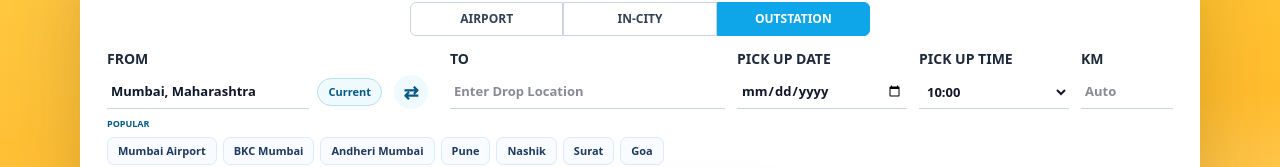
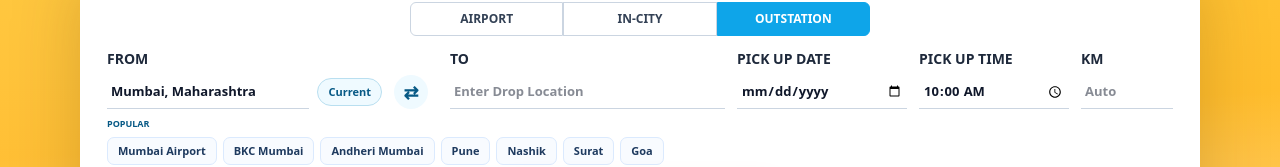
Before and after one commit to 9097881689/vishnu-tours, a Next.js app: page / in a window 1280 px wide. Shown: the part 339-506 px from the top of the page. Built offline with nearby package versions, Linux system fonts and the light colour scheme.

Commit message:
Use native pickup time picker

```diff
--- a/app/page.tsx
+++ b/app/page.tsx
@@ -2735,37 +2735,17 @@ export default function Home() {
               </label>
               <label className="booking-field">
                 <span>Pick Up Time</span>
-                <select
+                <input
                   value={pickupTime}
                   onChange={(event) => {
                     setPickupTime(event.target.value);
                     setShowVehicleStep(false);
                     setBookingView("home");
                   }}
-                >
-                  {[
-                    "06:00",
-                    "07:00",
-                    "08:00",
-                    "09:00",
-                    "10:00",
-                    "11:00",
-                    "12:00",
-                    "13:00",
-                    "14:00",
-                    "15:00",
-                    "16:00",
-                    "17:00",
-                    "18:00",
-                    "19:00",
-                    "20:00",
-                    "21:00",
-                  ].map((time) => (
-                    <option key={time} value={time}>
-                      {time}
-                    </option>
-                  ))}
-                </select>
+                  type="time"
+                  step="60"
+                  required
+                />
               </label>
               <label className="booking-field km-field">
                 <span>KM</span>
```
